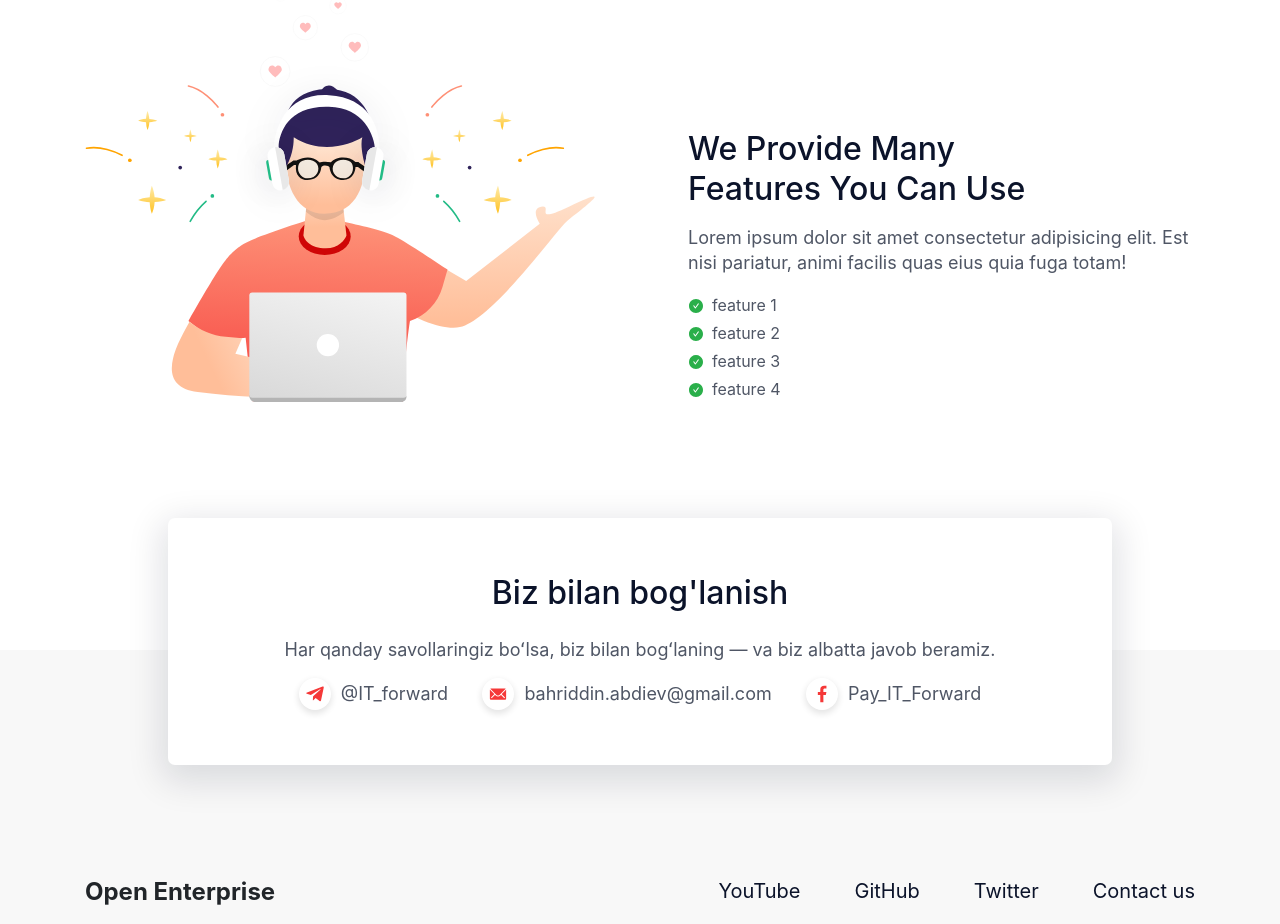
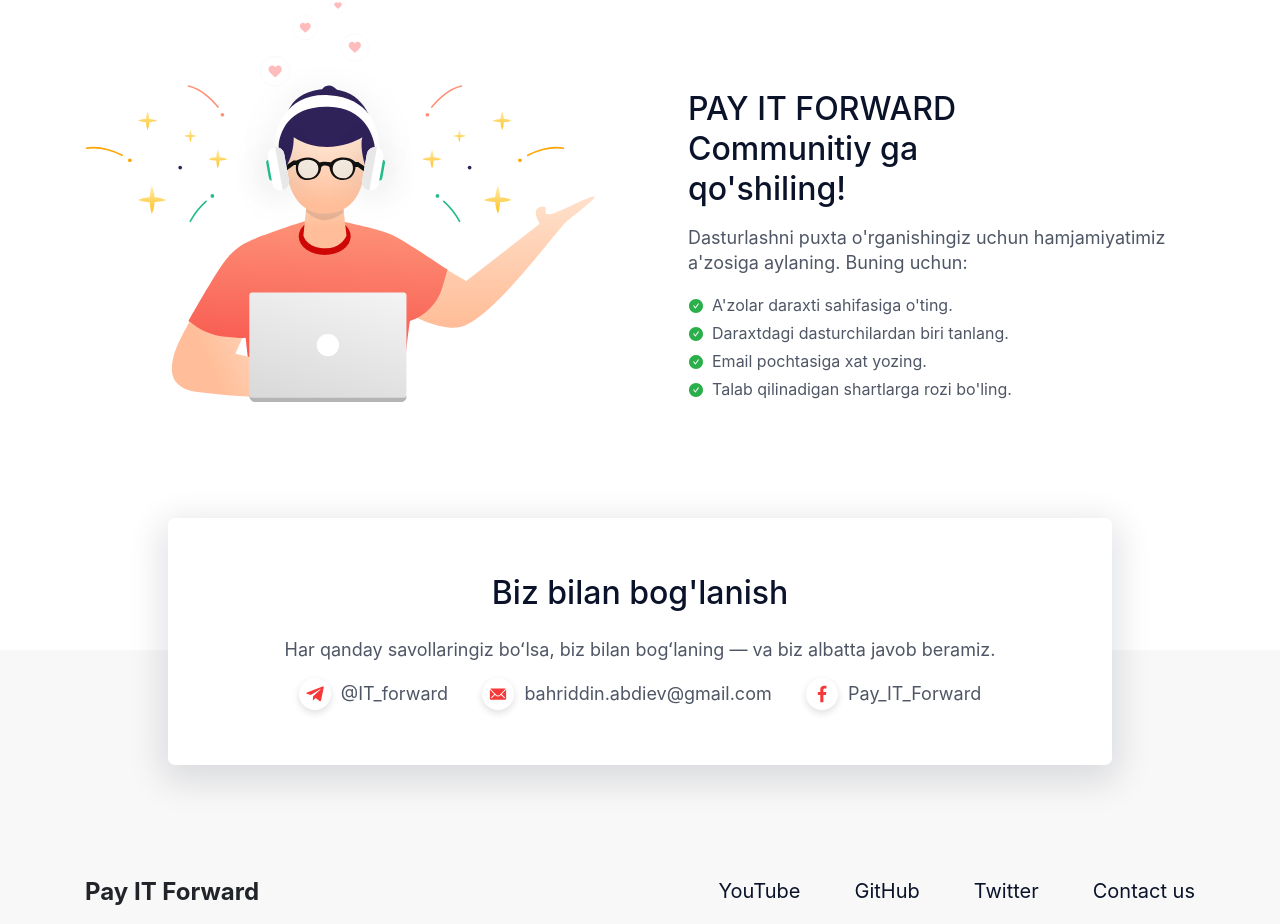
Before and after one commit to IT-forward/IT-forward.github.io, a React (Create React App) app: page / in a window 1280 px wide. Shown: the part 658-1582 px from the top of the page. Built offline with nearby package versions, Linux system fonts and the light colour scheme.

Commit message:
initial content to be reviewed

```diff
--- a/src/LandingPage/LandingPage.tsx
+++ b/src/LandingPage/LandingPage.tsx
@@ -73,27 +73,27 @@ function LandingPage() {
             <Col className="pl-md-5 d-md-flex align-items-end">
               <Row>
                 <Col id="features-desc">
-                  <h2>We Provide Many Features You Can Use</h2>
+                  <h2>PAY IT FORWARD Communitiy ga qo'shiling!</h2>
                   <p className="my-md-2 my-lg-3">
-                    Lorem ipsum dolor sit amet consectetur adipisicing elit. Est
-                    nisi pariatur, animi facilis quas eius quia fuga totam!
+                    Dasturlashni puxta o'rganishingiz uchun hamjamiyatimiz
+                    a'zosiga aylaning. Buning uchun:
                   </p>
                   <ul className="list-unstyled mb-0">
                     <li>
                       <AiFillCheckCircle className="check-circle mr-2" />
-                      feature 1
+                      A'zolar daraxti sahifasiga o'ting.
                     </li>
                     <li>
                       <AiFillCheckCircle className="check-circle mr-2" />
-                      feature 2
+                      Daraxtdagi dasturchilardan biri tanlang.
                     </li>
                     <li>
                       <AiFillCheckCircle className="check-circle mr-2" />
-                      feature 3
+                      Email pochtasiga xat yozing.
                     </li>
                     <li>
                       <AiFillCheckCircle className="check-circle mr-2" />
-                      feature 4
+                      Talab qilinadigan shartlarga rozi bo'ling.
                     </li>
                   </ul>
                 </Col>
@@ -164,7 +164,7 @@ function LandingPage() {
               className="d-flex align-items-center justify-content-center justify-content-md-start"
             >
               <div id="footer-cap" className="font-weight-bolder">
-                Open Enterprise
+                Pay IT Forward
               </div>
             </Col>
             <Col sm={12} md={9} lg={8}>
```
